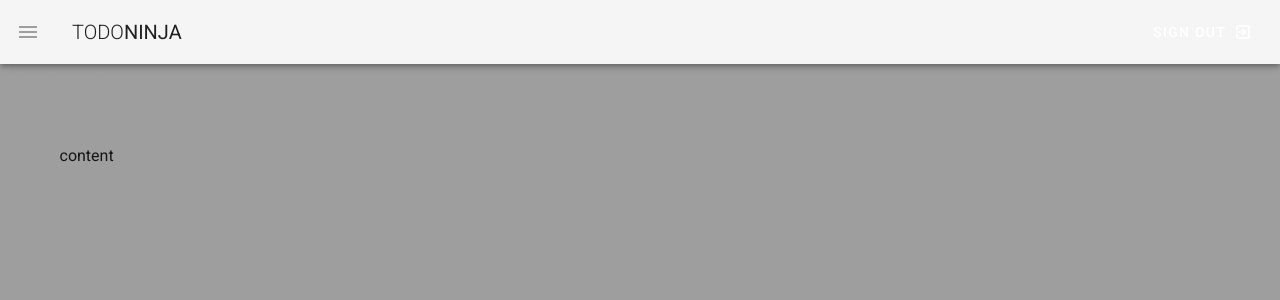
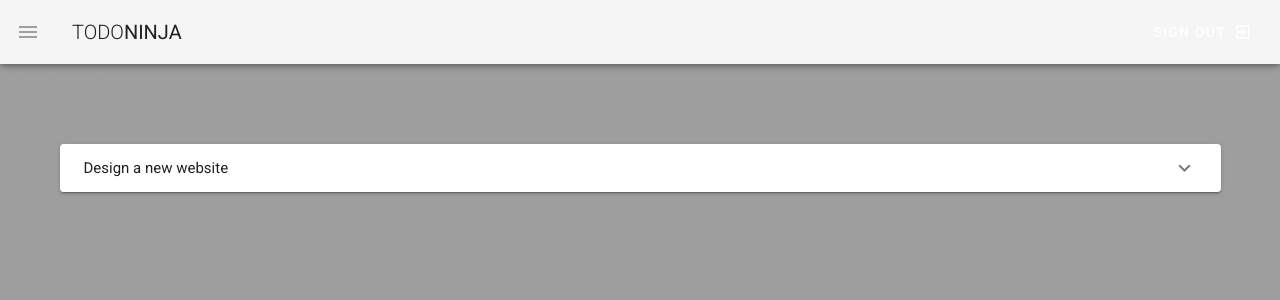
Before and after one commit to ThutaMinThway2001/Todo-app, a Vue app: page /projects in a window 1280 px wide. Shown: the top 300 px of the page. Built offline with nearby package versions, Linux system fonts and the light colour scheme.

Commit message:
Expansion Panels

```diff
--- a/src/views/Projects.vue
+++ b/src/views/Projects.vue
@@ -3,8 +3,39 @@
     <h1 class="subheading grey--text">Projects</h1>
 
     <v-container class="my-5">
-      content
+      <v-expansion-panels>
+        <v-expansion-panel v-for="project in myProject" :key="project.title">
+          <v-expansion-panel-header>
+            {{project.title}}
+          </v-expansion-panel-header>
+          <v-expansion-panel-content>
+          <div class="font-weight-bold">Due by {{ project.due }}</div>
+            {{project.content}}
+          </v-expansion-panel-content>
+        </v-expansion-panel>
+      </v-expansion-panels>
     </v-container>
 
   </div>
 </template>
+<script>
+export default {
+  data() {
+    return {
+      projects: [
+        { title: 'Design a new website', person: 'The Net Ninja', due: '1st Jan 2019', status: 'ongoing', content: 'Lorem ipsum dolor sit amet consectetur adipisicing elit. Sunt consequuntur eos eligendi illum minima adipisci deleniti, dicta mollitia enim explicabo fugiat quidem ducimus praesentium voluptates porro molestias non sequi animi!'},
+        { title: 'Code up the homepage', person: 'Chun Li', due: '10th Jan 2019', status: 'complete', content: 'Lorem ipsum dolor sit amet consectetur adipisicing elit. Sunt consequuntur eos eligendi illum minima adipisci deleniti, dicta mollitia enim explicabo fugiat quidem ducimus praesentium voluptates porro molestias non sequi animi!'},
+        { title: 'Design video thumbnails', person: 'Ryu', due: '20th Dec 2018', status: 'complete', content: 'Lorem ipsum dolor sit amet consectetur adipisicing elit. Sunt consequuntur eos eligendi illum minima adipisci deleniti, dicta mollitia enim explicabo fugiat quidem ducimus praesentium voluptates porro molestias non sequi animi!'},
+        { title: 'Create a community forum', person: 'Gouken', due: '20th Oct 2018', status: 'overdue', content: 'Lorem ipsum dolor sit amet consectetur adipisicing elit. Sunt consequuntur eos eligendi illum minima adipisci deleniti, dicta mollitia enim explicabo fugiat quidem ducimus praesentium voluptates porro molestias non sequi animi!'},
+      ]
+    }
+  },
+  computed: {
+    myProject(){
+      return this.projects.filter((p) => {
+        return p.person === 'The Net Ninja'
+      })
+    }
+  }
+}
+</script>
```
